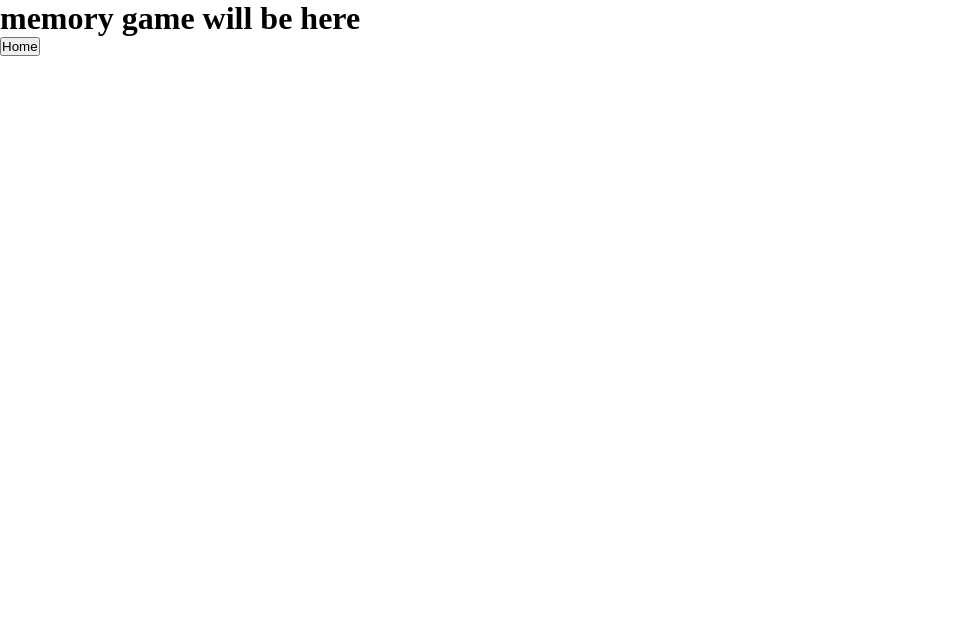
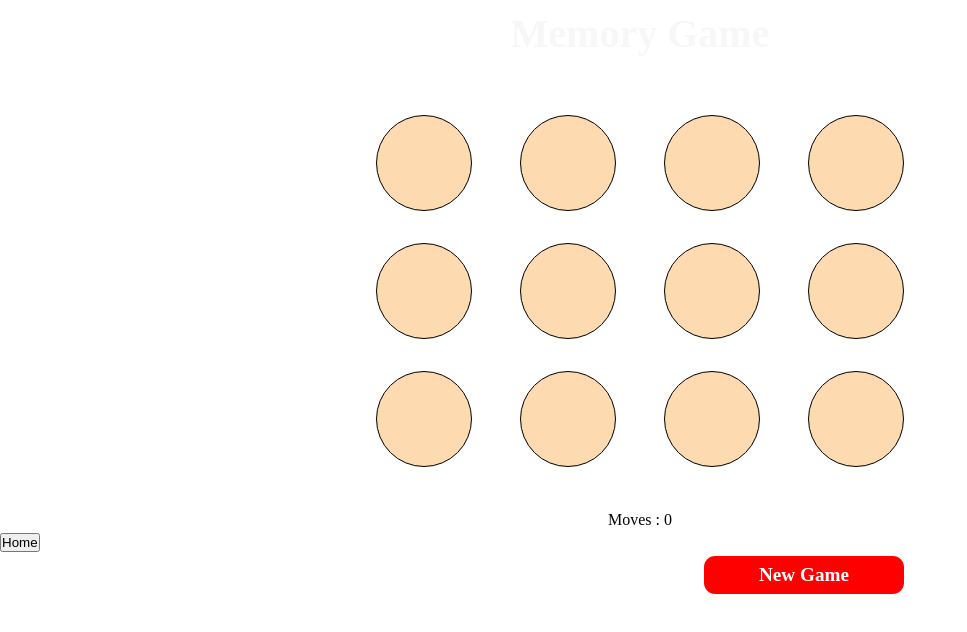
Before and after one commit to bktpp/game-scape, a React (Vite) app: page /memory in a window 1280 px wide. Shown: the top 632 px of the page, without its empty margins (0-967 px from the left). Built offline with nearby package versions, Linux system fonts and the light colour scheme.

Commit message:
finished memory game component and light styling

```diff
--- /dev/null
+++ b/src/games/memory/card/card.component.jsx
@@ -0,0 +1,17 @@
+// Card.js
+//working of individual cards like the ability to toggle or flip and there design
+//is carried out in this file
+function Card({ item, handleSelectedCards, toggled, stopflip }) {
+   return (
+      <div className="item">
+         <div className={toggled ? "toggled" : ""}>
+            <img className="face" src={item.img} alt="face" />
+            <div className="back" onClick={() => !stopflip && handleSelectedCards(item)}>
+               {" "}
+            </div>
+         </div>
+      </div>
+   );
+}
+
+export default Card;
--- /dev/null
+++ b/src/games/memory/data.js
@@ -0,0 +1,77 @@
+// Data.js
+
+const Data = [
+   {
+      id: 1,
+      name: "react",
+      img: "https://media.geeksforgeeks.org/wp-content/uploads/20230927165802/atom-4.png",
+      matched: false,
+   },
+   {
+      id: 2,
+      name: "java",
+      img: "https://media.geeksforgeeks.org/wp-content/uploads/20230927165803/java.png",
+      matched: false,
+   },
+   {
+      id: 3,
+      name: "css",
+      img: "https://media.geeksforgeeks.org/wp-content/uploads/20230927165803/css-3-1.png",
+      matched: false,
+   },
+   {
+      id: 4,
+      name: "node",
+      img: "https://media.geeksforgeeks.org/wp-content/uploads/20230927165805/nodejs-1.png",
+      matched: false,
+   },
+   {
+      id: 5,
+      name: "html",
+      img: "https://media.geeksforgeeks.org/wp-content/uploads/20230927165806/html-5-1.png",
+      matched: false,
+   },
+   {
+      id: 6,
+      name: "js",
+      img: "https://media.geeksforgeeks.org/wp-content/uploads/20230927165804/js-3.png",
+      matched: false,
+   },
+   {
+      id: 7,
+      name: "react",
+      img: "https://media.geeksforgeeks.org/wp-content/uploads/20230927165802/atom-4.png",
+      matched: false,
+   },
+   {
+      id: 8,
+      name: "java",
+      img: "https://media.geeksforgeeks.org/wp-content/uploads/20230927165803/java.png",
+      matched: false,
+   },
+   {
+      id: 9,
+      name: "css",
+      img: "https://media.geeksforgeeks.org/wp-content/uploads/20230927165803/css-3-1.png",
+      matched: false,
+   },
+   {
+      id: 10,
+      name: "node",
+      img: "https://media.geeksforgeeks.org/wp-content/uploads/20230927165805/nodejs-1.png",
+      matched: false,
+   },
+   {
+      id: 11,
+      name: "html",
+      img: "https://media.geeksforgeeks.org/wp-content/uploads/20230927165806/html-5-1.png",
+      matched: false,
+   },
+   {
+      id: 12,
+      name: "js",
+      img: "https://media.geeksforgeeks.org/wp-content/uploads/20230927165804/js-3.png",
+      matched: false,
+   },
+];
+export default Data;
--- a/src/games/memory/memory.component.jsx
+++ b/src/games/memory/memory.component.jsx
@@ -1,14 +1,131 @@
 import { Link } from "react-router-dom";
+import { useState, useEffect } from "react";
 
-function Memory() {
+import Data from "./data";
+import Card from "../memory/card/card.component";
+import "./memory.styles.scss";
+
+// const
+
+// function Memory() {
+//    return (
+//       <div>
+//          <h1> memory game will be here</h1>
+//          <Link to={"/"}>
+//             <button>Home</button>
+//          </Link>
+//       </div>
+//    );
+// }
+
+// export default Memory;
+
+//GameBoard.js
+
+function GameBoard() {
+   const [cardsArray, setCardsArray] = useState([]);
+   const [moves, setMoves] = useState(0);
+   const [firstCard, setFirstCard] = useState(null);
+   const [secondCard, setSecondCard] = useState(null);
+   const [stopFlip, setStopFlip] = useState(false);
+   const [won, setWon] = useState(0);
+
+   //this function start new Game
+   function NewGame() {
+      setTimeout(() => {
+         const randomOrderArray = Data.sort(() => 0.5 - Math.random());
+         setCardsArray(randomOrderArray);
+         setMoves(0);
+         setFirstCard(null);
+         setSecondCard(null);
+         setWon(0);
+      }, 1200);
+   }
+
+   //this function helps in storing the firstCard and secondCard value
+   function handleSelectedCards(item) {
+      console.log(typeof item);
+      if (firstCard !== null && firstCard.id !== item.id) {
+         setSecondCard(item);
+      } else {
+         setFirstCard(item);
+      }
+   }
+
+   // if two have been selected then we check if the images are same or not,
+   //if they are same then we stop the flipping ability
+   // else we turn them back
+   useEffect(() => {
+      if (firstCard && secondCard) {
+         setStopFlip(true);
+         if (firstCard.name === secondCard.name) {
+            setCardsArray((prevArray) => {
+               return prevArray.map((unit) => {
+                  if (unit.name === firstCard.name) {
+                     return { ...unit, matched: true };
+                  } else {
+                     return unit;
+                  }
+               });
+            });
+            setWon((preVal) => preVal + 1);
+            removeSelection();
+         } else {
+            setTimeout(() => {
+               removeSelection();
+            }, 1000);
+         }
+      }
+   }, [firstCard, secondCard]);
+
+   //after the slected images have been checked for
+   //equivalency we empty the firstCard and secondCard component
+   function removeSelection() {
+      setFirstCard(null);
+      setSecondCard(null);
+      setStopFlip(false);
+      setMoves((prevValue) => prevValue + 1);
+   }
+
+   //starts the game for the first time.
+   useEffect(() => {
+      NewGame();
+   }, []);
+
    return (
-      <div>
-         <h1> memory game will be here</h1>
+      <div className="container">
+         <div className="header">
+            <h1>Memory Game</h1>
+         </div>
+         <div className="board">
+            {
+               // cards component help in coverting the
+               // data from array to visible data for screen
+               cardsArray.map((item) => (
+                  <Card
+                     item={item}
+                     key={item.id}
+                     handleSelectedCards={handleSelectedCards}
+                     toggled={item === firstCard || item === secondCard || item.matched === true}
+                     stopflip={stopFlip}
+                  />
+               ))
+            }
+         </div>
+
+         {won !== 6 ? (
+            <div className="comments">Moves : {moves}</div>
+         ) : (
+            <div className="comments">???????? You Won in {moves} moves ????????</div>
+         )}
          <Link to={"/"}>
             <button>Home</button>
          </Link>
+         <button className="button" onClick={NewGame}>
+            New Game
+         </button>
       </div>
    );
 }
 
-export default Memory;
+export default GameBoard;
--- a/src/games/memory/memory.styles.scss
+++ b/src/games/memory/memory.styles.scss
@@ -0,0 +1,109 @@
+/* App.css */
+* {
+   margin: 0;
+   padding: 0;
+   box-sizing: border-box;
+}
+
+.App {
+   height: 100vh;
+   width: 100vw;
+   font-family: cursive;
+   background-color: rgb(21, 56, 66);
+}
+
+/* CSS for GameBoard component */
+.container {
+   display: flex;
+   flex-direction: column;
+}
+
+.header {
+   display: flex;
+   flex-direction: row;
+   padding: 10px;
+   display: flex;
+   justify-content: center;
+   align-items: center;
+}
+
+h1 {
+   align-self: start;
+   font-size: 2.5rem;
+   color: rgb(247, 247, 247);
+}
+
+.button {
+   display: flex;
+   align-items: center;
+   justify-content: center;
+   padding: 0.5rem 0.8rem;
+   font-family: cursive;
+   width: 200px;
+   font-size: 1.2rem;
+   font-weight: bolder;
+   border-radius: 0.7rem;
+   border-style: none;
+   background-color: red;
+   color: white;
+   margin-top: 4px;
+   margin-left: 55%;
+}
+
+.button:hover {
+   border: 2px solid black;
+   cursor: pointer;
+}
+
+.board {
+   display: grid;
+   margin: auto;
+   margin-top: 3rem;
+   grid-template-columns: repeat(4, 9rem);
+   place-items: center;
+   row-gap: 2rem;
+}
+
+.comments {
+   padding: 0.25rem 1rem;
+   background-color: white;
+   margin: auto;
+   margin-top: 40px;
+   text-align: center;
+   border-radius: 2rem;
+}
+
+/* CSS for Card component */
+.face {
+   height: 6rem;
+}
+
+.back {
+   height: 6rem;
+   width: 6rem;
+   background-color: rgb(253, 218, 175);
+   color: rgb(61, 21, 21);
+   border: 1px solid black;
+   border-radius: 50%;
+}
+
+.item .face {
+   position: absolute;
+   transform: rotateY(90deg);
+   transition: all ease-in 0.25s;
+}
+
+.toggled .face {
+   transform: rotateY(0deg);
+   transition-delay: 0.25s;
+}
+
+.item .back {
+   transition: all ease-in 0.25s;
+   transition-delay: 0.25s;
+}
+
+.toggled .back {
+   transform: rotateY(90deg);
+   transition-delay: 0s;
+}
```
